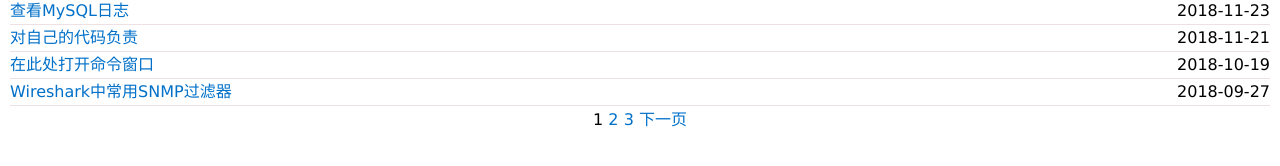
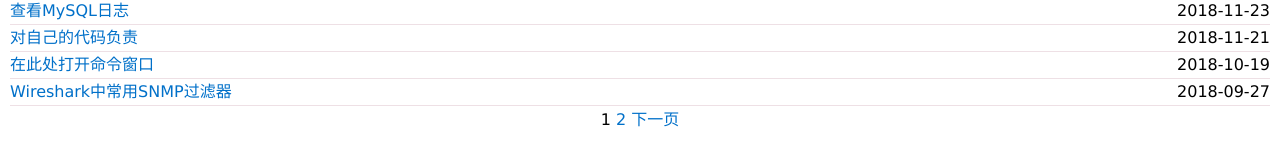
Before and after one commit to yinyongxian/yinyongxian.github.io, a Jekyll site: the page built from index.html, in a window 1280 px wide. Shown: the part 157-323 px from the top of the page. Built offline with Jekyll 4.4.1, drawn with Linux system fonts in a browser that asks for light colours; the list of posts is cut into pages by our own code.

```diff
--- a/index.html
+++ b/index.html
@@ -47,8 +47,8 @@ title: 清流泉
     <a href="{{ paginator.previous_page_path | prepend: site.baseurl | replace: '//', '/' }}">上一页</a>
     {% endif %}
 
-    {% assign  page_start = paginator.page | minus: 2 | at_least: 1 %}
-    {% assign  page_end = paginator.page | plus: 2 | at_most: paginator.total_pages %}
+    {% assign  page_start = {{ {{ paginator.page | minus: 2 }} | at_least: 1 }} %}
+    {% assign  page_end = {{ {{ paginator.page | plus: 2 }} | at_most: paginator.total_pages }} %}
 
     {% for page in (page_start..page_end) %}
     {% if page == paginator.page %}
```
